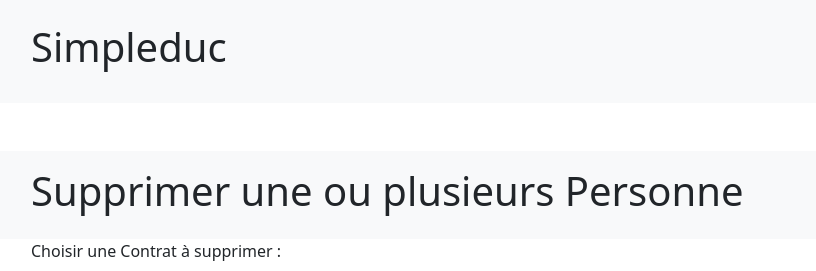
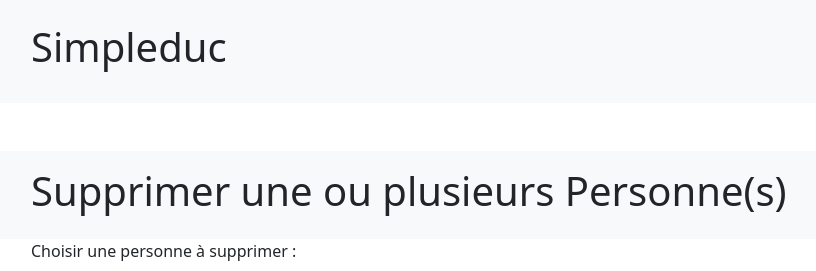
Before and after one commit to MelB04/projet1E5SLAM, a PHP site: template template/delPersonne.html.twig in a window 1280 px wide. Shown: the part 57-328 px from the top of the page, without its empty margins (51-867 px from the left). Run offline with PHP 8.4, Linux system fonts and the light colour scheme; the template is opened without the code that fills it, so the values that code supplies are empty; some libraries are stand-ins or nearby versions.

Commit message:
faute orthographe corrigées

```diff
--- a/template/delDev.html.twig
+++ b/template/delDev.html.twig
@@ -30,7 +30,7 @@
 
     <form action="index.php?page=delDev" method="POST">
         <div class="mb-3">
-            <label for="ContratLabel" class="form-label">Choisir plusieurs Devéloppeurs à supprimer :</label>
+            <label for="ContratLabel" class="form-label">Choisir plusieurs Développeurs à supprimer :</label>
             <div>
                 {% for dev in devs %}
                     <input type="checkbox" name="dev[]" value={{ dev.IDPersonne }}>{{ dev.NomPersonne }} {{ dev.PrenomPersonne }}<br>
--- a/template/delPersonne.html.twig
+++ b/template/delPersonne.html.twig
@@ -7,13 +7,13 @@
 {% block content %}
 <div class="bg-light rounded px-3 py-3">
     <div class="container">
-        <h1>Supprimer une ou plusieurs Personne</h1>
+        <h1>Supprimer une ou plusieurs Personne(s)</h1>
     </div>
 </div>
 <div class="container mb-5">
     <form action="index.php?page=delPersonne" method="POST">
         <div class="mb-3">
-            <label for="PersonneLabel" class="form-label">Choisir une Contrat à supprimer :</label>
+            <label for="PersonneLabel" class="form-label">Choisir une personne à supprimer :</label>
             <div>
                 <select class="form-select" name="personne" size="1">
                     {% for personne in personnes %}
```
